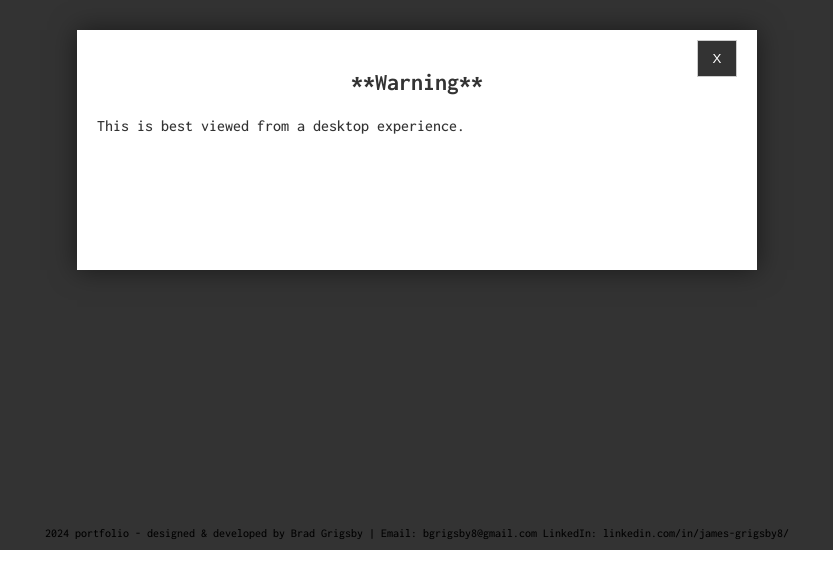
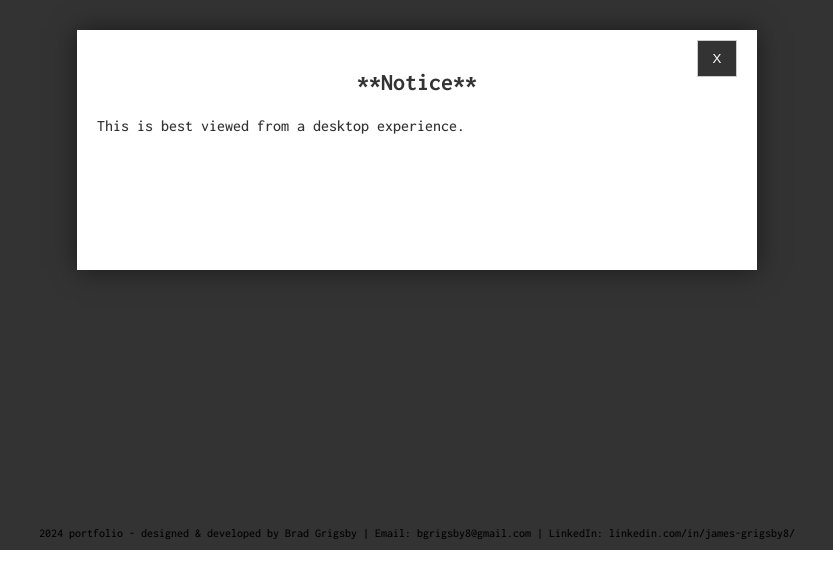
Before and after one commit to bgrigsby8/personal-website, a website built with Vite: page index.html in a window 1280 px wide. Shown: the part 250-813 px from the top of the page, 223-1056 px from the left. Built offline with nearby package versions, Linux system fonts and the light colour scheme.

Commit message:
Updated text for each image

```diff
--- a/index.html
+++ b/index.html
@@ -26,7 +26,7 @@
 		</div>
 		<div id="warning-screen" class="warning-screen">
 			<button type="button" id="warning-exit" class="warning-exit-btn">X</button>
-			<h2 style="text-align: center;">**Warning**</h2>
+			<h2 style="text-align: center;">**Notice**</h2>
 			<p>This is best viewed from a desktop experience.</p>
 		</div>
 		<div id="loading-screen" style="display: none; align-content: center;">
@@ -79,7 +79,7 @@
 				<button type="button" id="send-email" class="contact-send-btn">Send</button>
 			</form>
 		</div>
-		<footer>2024 portfolio - designed & developed by Brad Grigsby | Email: bgrigsby8@gmail.com  LinkedIn: linkedin.com/in/james-grigsby8/</footer>
+		<footer>2024 portfolio - designed & developed by Brad Grigsby | Email: bgrigsby8@gmail.com | LinkedIn: linkedin.com/in/james-grigsby8/</footer>
 		<script type="module" src="main.js"></script>
 	</body>
 </html>
```
Also changed, not shown: images/landmarked.png, images/underbelly_blueprint.png, images/video_editor_blueprint.png.png, 5 other files.
